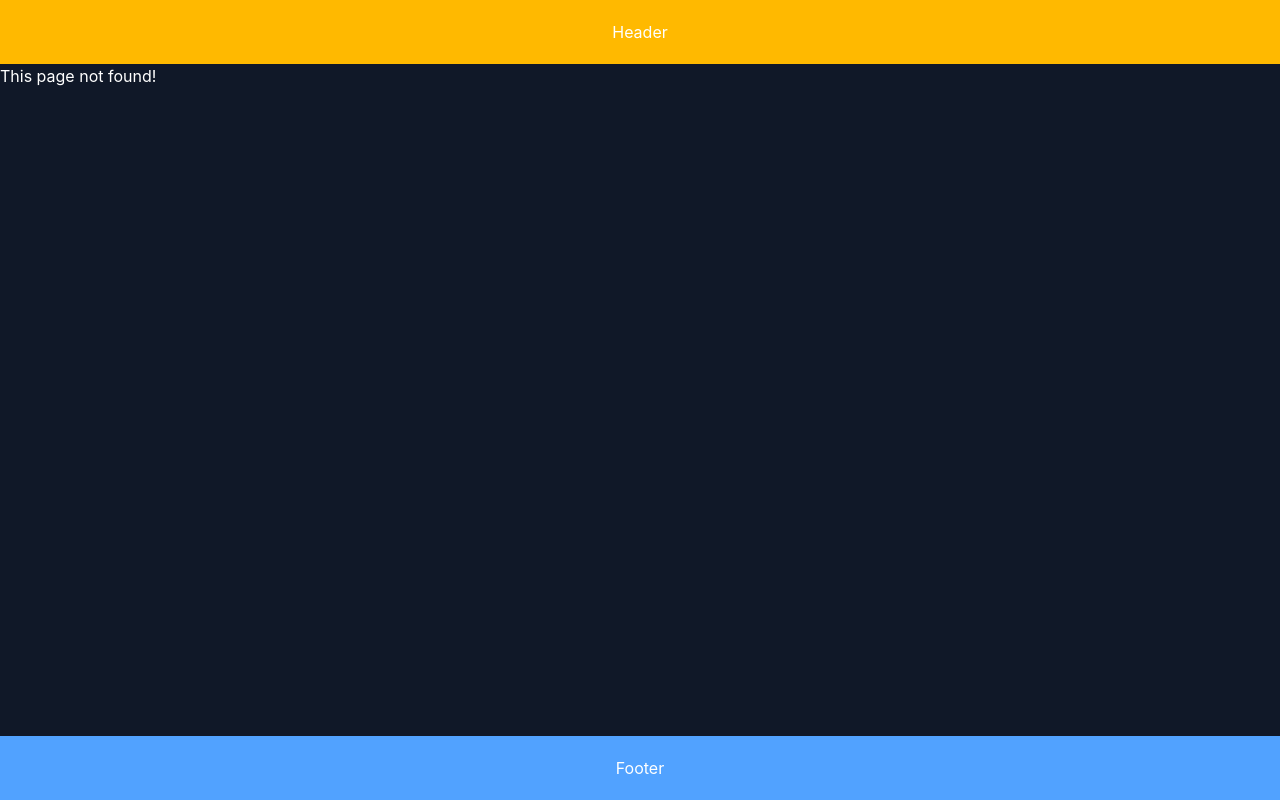
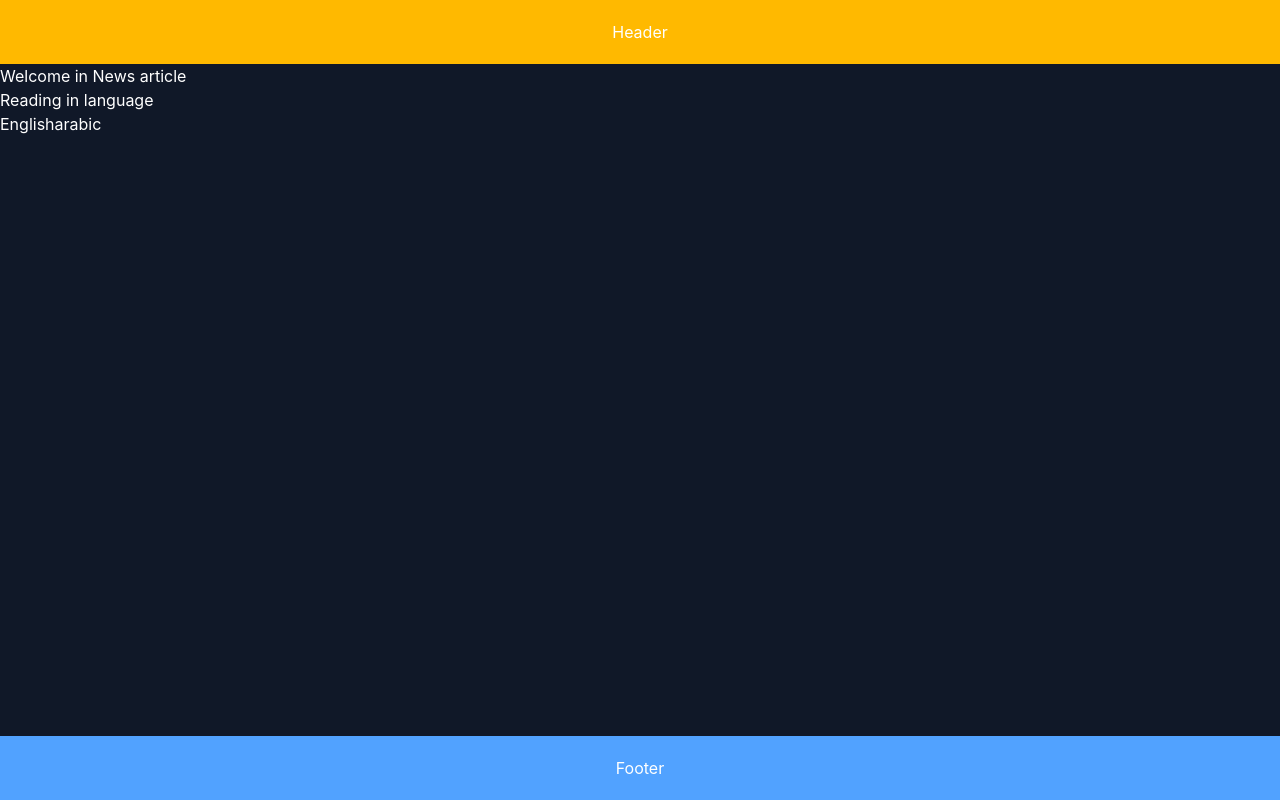
Before and after one commit to ammarAlzaqam/NEXT.JS-15-fundamentals-routing-demo, a Next.js app: page /articles/1 in a window 1280 px wide. Before the commit this address had no page. Built offline with nearby package versions, Linux system fonts and the light colour scheme.

Commit message:
navigatoin programmaticly

```diff
--- /dev/null
+++ b/src/app/articles/[articleId]/page.tsx
@@ -0,0 +1,34 @@
+"use client";
+
+import Link from "next/link";
+import { use } from "react";
+
+type Lang = "en" | "ar";
+
+interface SingleArticleProps {
+  params: Promise<{ articleId: string }>;
+  searchParams: Promise<{ lang?: Lang }>;
+}
+
+export default function SingleArticle({
+  params,
+  searchParams,
+}: SingleArticleProps) {
+  const { articleId: id } = use(params);
+  const { lang } = use(searchParams);
+  return (
+    <section>
+      <h1>
+        {lang === "ar"
+          ? "مرحباً بكم في مقالة الأخبار"
+          : "Welcome in News article"}
+      </h1>
+      <p>Reading in language {lang}</p>
+
+      <div>
+        <Link href={`/articles/${id}?lang=en`}>English</Link>
+        <Link href={`/articles/${id}?lang=ar`}>arabic</Link>
+      </div>
+    </section>
+  );
+}
--- /dev/null
+++ b/src/app/order-product/page.tsx
@@ -0,0 +1,17 @@
+"use client";
+
+import { useRouter } from "next/navigation";
+
+export default function OrderProduct() {
+  const router = useRouter();
+  const handleClick = () => {
+    console.log("Placing your order");
+    router.push("/");
+  };
+  return (
+    <>
+      <h1>Order product</h1>
+      <button onClick={handleClick} className="bg-white text-gray-800 p-1 rounded-b-md m-1 shadow-lg shadow-amber-800 ">Place order</button>
+    </>
+  );
+}
--- a/src/app/page.tsx
+++ b/src/app/page.tsx
@@ -1,9 +1,13 @@
 import Link from "next/link";
 
 export default function Home() {
-    return <>
-    <h1>Welcome to home page...</h1>
-    <Link href="/blog">Blog</Link> {" "}
-    <Link href="/products">Products</Link>
+  return (
+    <>
+      <h1>Welcome to home page...</h1>
+      <Link href="/blog">Blog</Link>
+      <Link href="/products">Products</Link>
+      <Link href="/articles/breaking-news-123?lang=en">Read in English</Link>
+      <Link href="/articles/breaking-news-123?lang=ar">Read in Arabic</Link>
     </>
+  );
 }
--- a/src/app/products/[productId]/reviews/[reviewId]/page.tsx
+++ b/src/app/products/[productId]/reviews/[reviewId]/page.tsx
@@ -1,4 +1,4 @@
-import { notFound } from "next/navigation";
+import { notFound, redirect } from "next/navigation";
 
 interface ReviewProps {
   params: Promise<{ productId: string; reviewId: string }>;
@@ -6,7 +6,10 @@ interface ReviewProps {
 
 export default async function Review({ params }: ReviewProps) {
   const { productId, reviewId } = await params;
-  if (parseInt(reviewId) > 1000) notFound();
+  if (parseInt(reviewId) > 1000) {
+    // noFound();
+    redirect("/products");
+  }
   return (
     <h1>
       Review {reviewId} for Product {productId}
```
